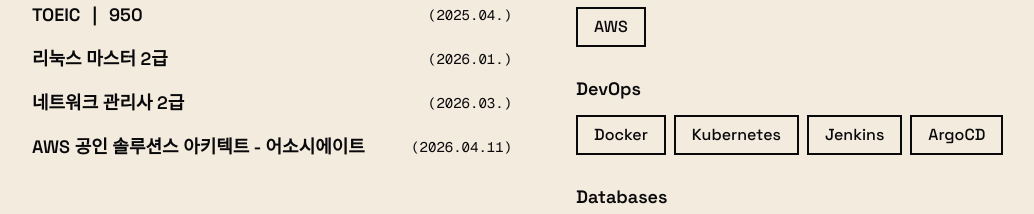
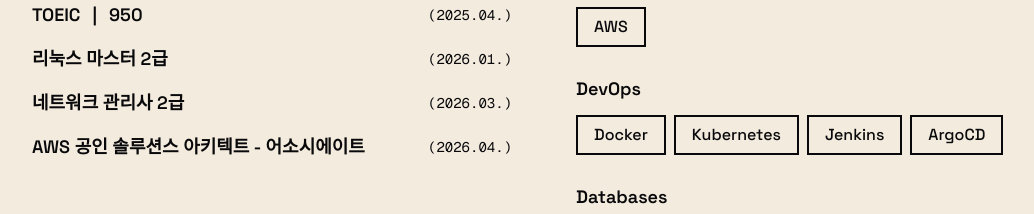
Before and after one commit to jeegle16-alt/moonfolio, a Next.js app: page / in a window 1280 px wide. Shown: the part 1980-2194 px from the top of the page, without its empty margins (96-1130 px from the left). Built offline with nearby package versions, Linux system fonts and the light colour scheme; a web font is replaced by a local one.

Commit message:
add aws-saa

```diff
--- a/components/sections/About.tsx
+++ b/components/sections/About.tsx
@@ -68,7 +68,7 @@ const certificates = [
       kr: "AWS 공인 솔루션스 아키텍트 - 어소시에이트",
       en: "AWS Certified Solutions Architect - Associate",
     },
-    year: "(2026.04.11)",
+    year: "(2026.04.)",
   },
 ];
 
```
